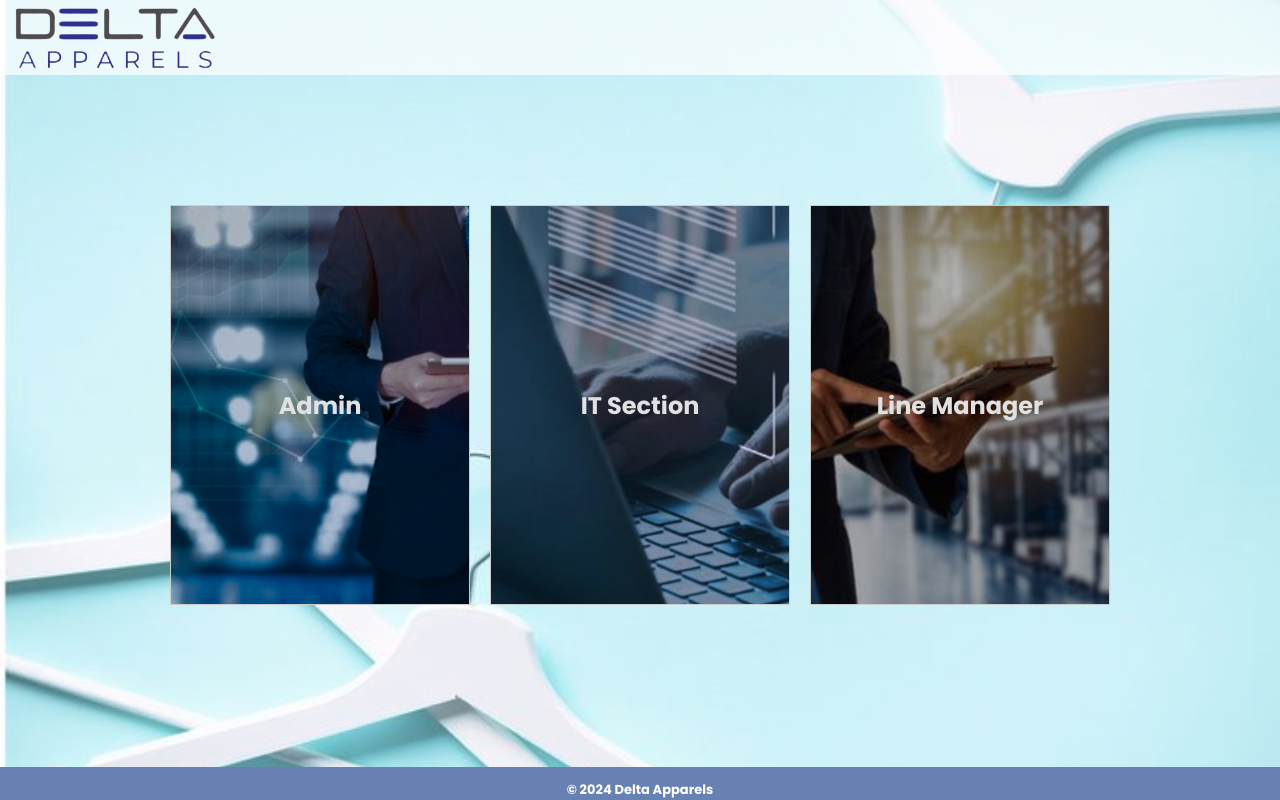
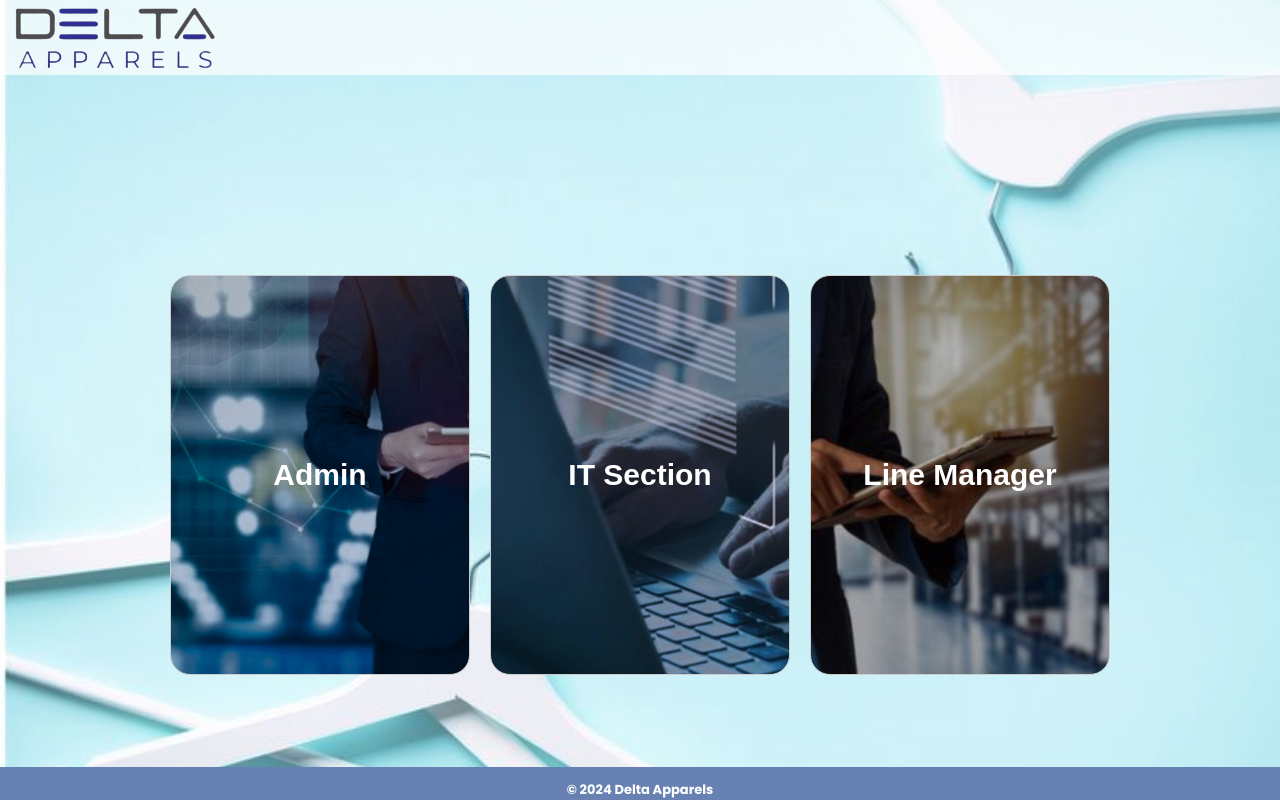
Before and after one commit to KavishkaChamath/Delta-Core, a React (Create React App) app: page /pages/Login in a window 1280 px wide. Built offline with nearby package versions, Linux system fonts and the light colour scheme.

Commit message:
Update style
Login, Order, Employee, IT Home

```diff
--- a/src/components/LoginForm.css
+++ b/src/components/LoginForm.css
@@ -96,7 +96,7 @@ input[type='password'] {
     align-items: center;
     justify-content:flex-start;
     width: 70%; /* Adjust width as needed */
-    max-width: 350px; /* Adjust maximum width as needed */
+    max-width: 500px; /* Adjust maximum width as needed */
     height: 75%;
   }
 
@@ -181,7 +181,7 @@ input[type='password'] {
       align-items: center;
       justify-content:flex-start;
       width: 70%; /* Adjust width as needed */
-      max-width: 350px; /* Adjust maximum width as needed */
+      max-width: 500px; /* Adjust maximum width as needed */
       height: 75%;
     }
 
--- a/src/components/Orderdetails.css
+++ b/src/components/Orderdetails.css
@@ -1,11 +1,4 @@
-body {
-  margin: 0;
-  font-family: "Poppins", sans-serif;
-  -webkit-font-smoothing: antialiased;
-  -moz-osx-font-smoothing: grayscale;
-  background-color: #f0f0f0;
-  color: #333;
-}
+
 
 /* Header styles */
 .header {
@@ -39,8 +32,7 @@ body {
   justify-content: center;
   align-items: center;
   height: 100vh;
-
-  /* background: url('./Images/img26.jpg') rgb(211, 211, 211) 50%  / cover no-repeat; */
+background: url('../components/Images/img30.jpg') no-repeat center 30% fixed;
     background-size: 100vw 100vh; /* cover the entire viewport */
     background-size: cover; /* add this to ensure the image is stretched to fit the full height */
     width: auto; /* set width to 100% of viewport width */
@@ -50,13 +42,31 @@ body {
     padding: 0; /* remove any padding */
     overflow: hidden; /* add this to prevent the page from becoming scrollable */
     background-attachment: fixed;
-background: url('./Images/img30.jpg') no-repeat center 30% fixed;
     background-size: cover;
     width: 100vw;
     height: 100vh;
     margin: 0;
     padding: 0;
     overflow: hidden;
+    /* Add a whitish overlay */
+    background-color: rgba(177, 248, 253, 0.311);
+    background-blend-mode: lighten;
+}
+.holder{
+  background: url('../components/Images/img30.jpg') no-repeat center 30% fixed;
+  background-size: 100vw 100vh; /* cover the entire viewport */
+  background-size: cover; /* add this to ensure the image is stretched to fit the full height */
+  width: auto; /* set width to 100% of viewport width */
+  height: 85vh; /* set height to 100% of viewport height */
+  flex-shrink: 0;
+  margin: 0; /* remove any margin */
+  padding: 0; /* remove any padding */
+  overflow: hidden; /* add this to prevent the page from becoming scrollable */
+  background-attachment: fixed;
+  background-size: cover;
+  width: 100vw;
+  height: 100vh;
+
   /* Add a whitish overlay */
   background-color: rgba(177, 248, 253, 0.311);
   background-blend-mode: lighten;
@@ -85,7 +95,7 @@ h2 {
   flex-wrap: wrap;
   width: 100%;
   max-width: 900px;
-  background: white;
+  background: rgba(255, 255, 255, 0.527);
   padding: 2em;
   border-radius: 8px;
   box-shadow: 0 0 10px rgba(0, 0, 0, 0.1);
--- a/src/pages/EmployeeHome.js
+++ b/src/pages/EmployeeHome.js
@@ -10,10 +10,12 @@ export default function EmployeeHome(){
 
 
     return(
+        <div className="holder">
         <div>
             <SignOut/>
             <ShowData/>
             <button className="" onClick={handleClick}>Add Employee</button>
         </div>
+        </div>
     )
 }
--- a/src/pages/ItHome.js
+++ b/src/pages/ItHome.js
@@ -11,6 +11,7 @@ export default function ItHome(){
     const handleClick1 = () => navigate('/pages/OrderHome');
 
     return(
+        <div className="holder">
         <div>
             <Titlepic/>
             <SignOut/>
@@ -19,5 +20,9 @@ export default function ItHome(){
             <button className="orderbutton" onClick={handleClick1}>Order Detalis</button>
             </div>
         </div>
+        <div className="footer">
+        <p>&copy; 2024 Delta Apparels</p>
+      </div>
+        </div>
     )
 }
--- a/src/pages/Login.js
+++ b/src/pages/Login.js
@@ -12,31 +12,11 @@ export default function Login() {
     <div className='holder'>
         <Titlepic/>
            <center>
-        <nav>
-          <div className='container'>
-          <div className='n1'>
-            <Link className='l1' to="/components/AdminLog" onClick={() => handleClick()}>
-
-             Admin
-
-            </Link>
-          </div>
-          <div className='n2'>
-            <Link className='l1' to="/components/ITSecLog" onClick={() => handleClick1()}>
-
-              IT Section
-
-            </Link>
-          </div>
-          <div className='n3'>
-            <Link className='l1' to="/components/LoginForm" onClick={() => handleClick2()}>
-
-              Line Manager
-
-            </Link>
-          </div>
-          </div>
-        </nav>
+           <div className="Ithome">
+            <button className="adminbutton" onClick={handleClick}>Admin</button>
+            <button className="itsecbutton" onClick={handleClick1}>IT Section</button>
+            <button className="linebutton" onClick={handleClick2}>Line Manager</button>
+            </div>
       </center>
       <div className="footer">
         <p>&copy; 2024 Delta Apparels</p>
--- a/src/pages/OderHome.js
+++ b/src/pages/OderHome.js
@@ -1,6 +1,7 @@
 import React from "react";
 import { useNavigate } from 'react-router-dom';
 import ShowOrder from "../components/ShowOder";
+import Titlepic from "../components/Titlepic";
 
 export default function EmployeeHome(){
 
@@ -8,8 +9,7 @@ export default function EmployeeHome(){
     const handleClick = () => navigate('/components/Orderdetails');
 
     return(
-        <div>
-
+        <div className="holder">
             <ShowOrder/>
             <button className="" onClick={handleClick}>Add Order</button>
         </div>
--- a/src/pages/pages.css
+++ b/src/pages/pages.css
@@ -112,8 +112,6 @@
 
   .wrapper3 {
     display: flex;
-    justify-content: center;
-    align-items: center;
     height: 100vh;
 
     /* background: url('./Images/img26.jpg') rgb(211, 211, 211) 50%  / cover no-repeat; */
@@ -145,14 +143,13 @@
 
   .logo-box {
     background-image: url('../components/pic.png');
-    background-position: center;
     background-size: 100%;
     background-color: rgba(255, 255, 255, 0.232);
-      align-items: center;
       width: 60%; /* Adjust width as needed */
       max-width: 500px; /* Adjust maximum width as needed */
       height: 25%;
       max-height: 250px;
+      padding-left: 0em;
     }
 
 .Ithome{
@@ -165,17 +162,110 @@
 .empbutton, .orderbutton {
   margin: 0 10px; /* Add some space between the buttons */
   padding: 20px; /* Increase padding to make the buttons larger */
-  font-size: 20px; /* Increase font size */
-  width: 200px; /* Set a fixed width for the buttons */
-  height: 100px; /* Set a fixed height for the buttons */
+  font-size: 30px; /* Increase font size */
+  width: 250px; /* Set a fixed width for the buttons */
+  height: 400px; /* Set a fixed height for the buttons */
   text-align: center;
+  font-weight: 900;
   border: none; /* Optional: remove the default button border */
   border-radius: 5px; /* Optional: add rounded corners */
-  background-color: #007bff; /* Optional: change the background color */
+  background-color: rgba(37, 96, 148, 0.795); /* Optional: change the background color */
   color: white; /* Optional: change the text color */
   cursor: pointer; /* Optional: change cursor to pointer on hover */
 }
 
 .empbutton:hover, .orderbutton:hover {
-  background-color: #0056b3; /* Optional: change background color on hover */
+  background-color: rgba(50, 132, 205, 0.795); /* Optional: change background color on hover */
 }
+
+.adminbutton {
+  margin: 0 10px; /* Add some space between the buttons */
+  padding: 20px; /* Increase padding to make the buttons larger */
+  font-size: 30px; /* Increase font size */
+  width: 35%;
+  max-width: 300px; /* Adjust the max-width as needed */
+  height: 400px;
+  max-height: 800px;
+  text-align: center;
+  font-weight: 900;
+  border: none; /* Optional: remove the default button border */
+  border-radius: 20px; /* Optional: add rounded corners */
+  background: url('../components/Images/img24.png');
+  color: white; /* Optional: change the text color */
+  cursor: pointer; /* Optional: change cursor to pointer on hover */
+  background-color: lightblue;
+  display: flex;
+  justify-content: center;
+  align-items: center;
+  text-align: center;
+  border: 1px solid #ccc;
+  box-sizing: border-box;
+  background-position: center;
+  background-size: 100%;
+}
+.itsecbutton{
+  margin: 0 10px; /* Add some space between the buttons */
+  padding: 20px; /* Increase padding to make the buttons larger */
+  font-size: 30px; /* Increase font size */
+  width: 35%;
+  max-width: 300px; /* Adjust the max-width as needed */
+  height: 400px;
+  max-height: 800px;
+  text-align: center;
+  font-weight: 900;
+  border: none; /* Optional: remove the default button border */
+  border-radius: 20px; /* Optional: add rounded corners */
+  background: url('../components/Images/img25.png');
+  color: white; /* Optional: change the text color */
+  cursor: pointer; /* Optional: change cursor to pointer on hover */
+  background-color: lightblue;
+  display: flex;
+  justify-content: center;
+  align-items: center;
+  text-align: center;
+  border: 1px solid #ccc;
+  box-sizing: border-box;
+  background-position: center;
+  background-size: 100%;
+}
+.linebutton {
+  margin: 0 10px; /* Add some space between the buttons */
+  padding: 20px; /* Increase padding to make the buttons larger */
+  font-size: 30px; /* Increase font size */
+  width: 35%;
+  max-width: 300px; /* Adjust the max-width as needed */
+  height: 400px;
+  max-height: 800px;
+  text-align: center;
+  font-weight: 900;
+  border: none; /* Optional: remove the default button border */
+  border-radius: 20px; /* Optional: add rounded corners */
+  background: url('../components/Images/img13.png');
+  color: white; /* Optional: change the text color */
+  cursor: pointer; /* Optional: change cursor to pointer on hover */
+  background-color: lightblue;
+  display: flex;
+  justify-content: center;
+  align-items: center;
+  text-align: center;
+  border: 1px solid #ccc;
+  box-sizing: border-box;
+  background-position: center;
+  background-size: 100%;
+}
+
+.adminbutton:hover{
+  background: url('../components/Images/img24.png');
+  background-size: 120%;
+  background-position: center;
+}
+.itsecbutton:hover{
+  background: url('../components/Images/img25.png');
+  background-size: 120%;
+  background-position: center;
+}
+.linebutton:hover{
+  background: url('../components/Images/img13.png');
+  background-size: 120%;
+  background-position: center;
+}
```
Also changed, not shown: src/components/Orderdetails.jsx (+11 -13 lines). Lines whose indentation alone changed are shown as unchanged.
